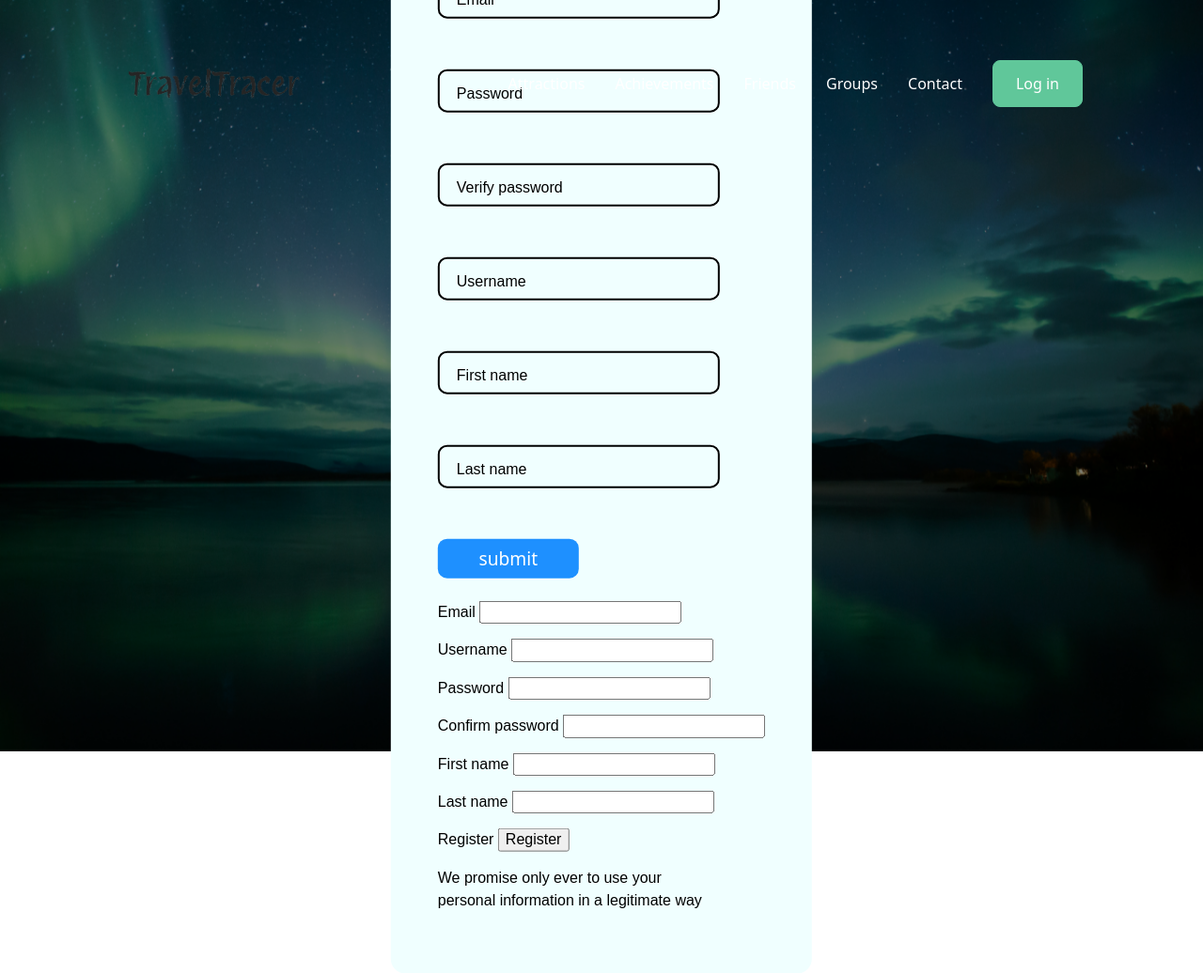
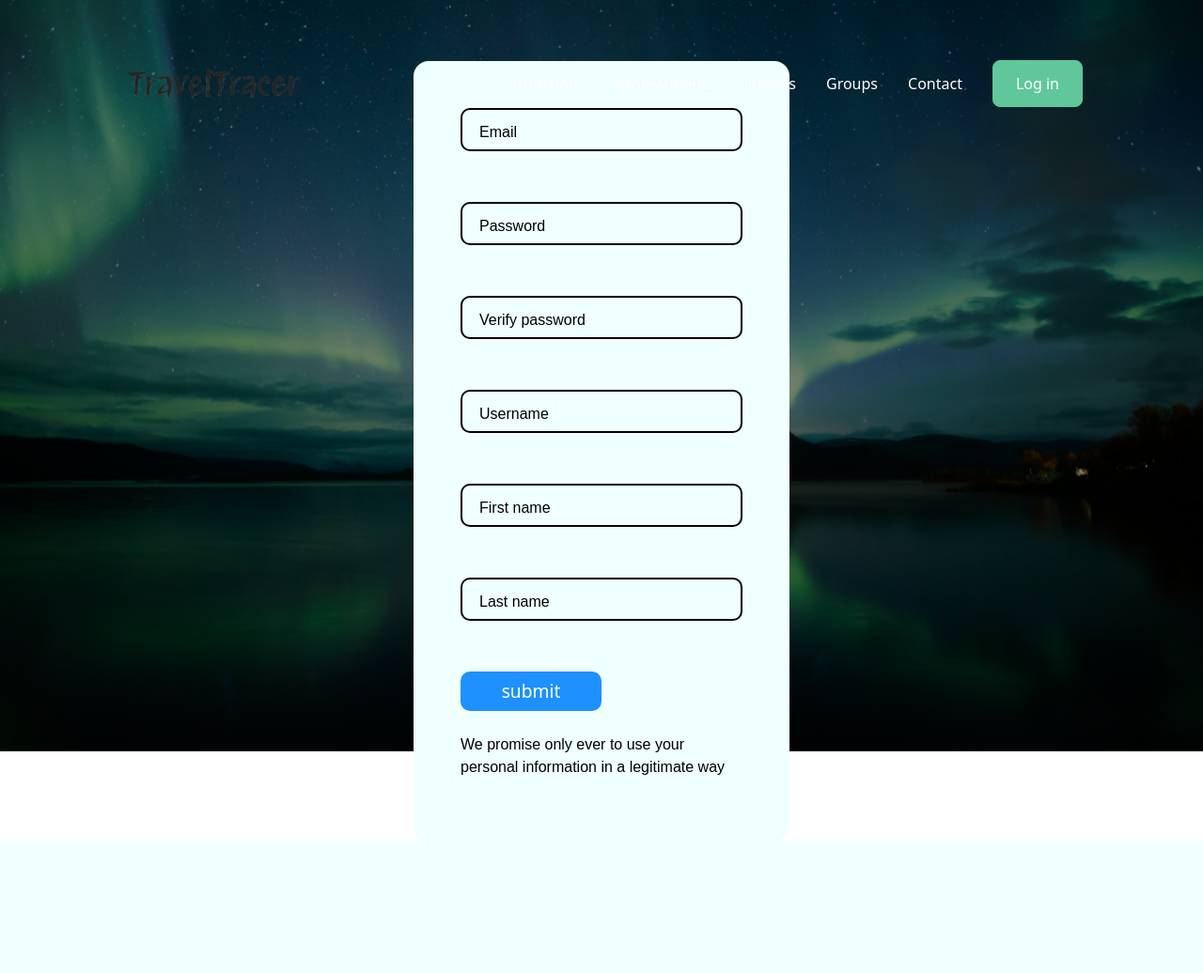
Before and after one commit to Hellestyle/TravelTracer, a Flask app: page /signup in a window 1280 px wide. Shown: the whole page at 94% size. After the commit the page ends 895 px from the top, so only its background shows below. Run offline with Flask 2, Linux system fonts and the light colour scheme; some libraries are stand-ins or nearby versions.

Commit message:
updated register function

```diff
--- a/forms.py
+++ b/forms.py
@@ -12,12 +12,12 @@ class LoginForm(FlaskForm):
 
 
 class RegistrationForm(FlaskForm):
-    email = StringField("Email", validators=[DataRequired(), Length(5, 40), Email()])
-    username = StringField("Username", validators=[DataRequired(), Length(2, 30)])
-    password = PasswordField("Password", validators=[DataRequired(), Length(min=8, message="Minimum 8 characters"), EqualTo("password2", message="Passwords must match.")])
-    password2 = PasswordField('Confirm password', validators=[DataRequired()])
-    first_name = StringField("First name", validators=[InputRequired()])
-    last_name = StringField("Last name", validators=[InputRequired()])
+    email = StringField("Email", validators=[DataRequired(), Length(5, 40), Email(message="Inputs must be in email format")])
+    username = StringField("Username", validators=[DataRequired(), Length(3, 30, message="Minimun 3 characters")])
+    password = PasswordField("Password", validators=[DataRequired(), Length(min=8, message="Minimum 8 characters")])
+    password2 = PasswordField('Confirm password', validators=[DataRequired(), EqualTo("password", message="Passwords must match")])
+    first_name = StringField("First name", validators=[DataRequired()])
+    last_name = StringField("Last name", validators=[DataRequired()])
     submit = SubmitField('Register')
 
     #def validate_email(self, field):
--- a/static/css/signup.css
+++ b/static/css/signup.css
@@ -80,14 +80,14 @@ body {
     font-size: 1em;
 }
 
-.center .inputbox [type="button"] {
+.center .inputbox [type="submit"] {
     width: 50%;
     background: dodgerblue;
     color: #fff;
     border: #fff;
 }
 
-.center .inputbox:hover [type="button"] {
+.center .inputbox:hover [type="submit"] {
     background: linear-gradient(45deg, greenyellow, dodgerblue);
 }
 
--- a/templates/signup.html
+++ b/templates/signup.html
@@ -11,18 +11,20 @@
 
   <div class="center">
     <form class="sign-up-form" action="{{ url_for('sign_up') }}" method="post">
+      <input type="hidden" name="csrf_token" value="{{ csrf_token() }}">
+
       <div class="inputbox">
         <input type="email" required="required" name="email">
         <span>Email</span>
       </div>
 
       <div class="inputbox">
-        <input type="text" required="required" name="password">
+        <input type="password" required="required" name="password">
         <span>Password</span>
       </div>
 
       <div class="inputbox">
-        <input type="text" required="required" name="verify-password">
+        <input type="password" required="required" name="verify_password">
         <span>Verify password</span>
       </div>
 
@@ -32,34 +34,28 @@
       </div>
 
       <div class="inputbox">
-        <input type="text" required="required" name="first-name">
+        <input type="text" required="required" name="first_name">
         <span>First name</span>
       </div>
 
       <div class="inputbox">
-        <input type="text" required="required" name="last-name">
+        <input type="text" required="required" name="last_name">
         <span>Last name</span>
       </div>
 
       <div class="inputbox">
-        <input type="button" value="submit">
+        <input type="submit" value="submit">
       </div>
-    </form>
-    <form method="post" action="{{ url_for('sign_up') }}" enctype="multipart/form-data">
-      {{ registrationForm.csrf_token }}
-      <p>{{ registrationForm.email.label }} {{ registrationForm.email() }}</p>
-      <p>{{ registrationForm.username.label }} {{ registrationForm.username() }}</p>
-      <p>{{ registrationForm.password.label }} {{ registrationForm.password() }}</p>
-      <p>{{ registrationForm.password2.label }} {{ registrationForm.password2() }}</p>
-      <p>{{ registrationForm.first_name.label }} {{ registrationForm.first_name() }}</p>
-      <p>{{ registrationForm.last_name.label }} {{ registrationForm.last_name() }}</p>
-      <p>{{ registrationForm.submit.label }} {{ registrationForm.submit() }}</p>
-
-
     </form>
 
     <p>We promise only ever to use your
       <br>personal information in a legitimate way
     </p>
+
+    <ul>
+      {% for message in get_flashed_messages() %}
+        <li>{{ message }}</li>
+      {% endfor %}
+    </ul>
   </div>
 {% endblock %}
--- a/website.py
+++ b/website.py
@@ -35,10 +35,11 @@ def login():
         if loginForm.validate():
             email = loginForm.email.data
             password = loginForm.password.data
+
             user = User()
             success, message = user.login(email, password)
             if success:
-                return f'{user}'
+                flash("Login successfully!")
                 #return to user profile page
             else:
                 flash(message)
@@ -52,19 +53,32 @@ def login():
 
 @app.route("/signup", methods=["POST", "GET"])
 def sign_up():
-    registrationForm = RegistrationForm()
+    if request.method == "GET":
+        return render_template("signup.html")
 
-    if registrationForm.validate_on_submit():
-        user = User()
-        try:
-            user.registrer(registrationForm.first_name.data,registrationForm.last_name.data,registrationForm.email.data,registrationForm.username.data,registrationForm.password.data)
-        except:
-            return  "<h1>Error</h1>"
-        user.login(registrationForm.email.data,registrationForm.password.data)
-        return f'{user}'
+    else:
+        registrationForm = RegistrationForm(request.form)
 
-    if request.method == "GET":
-        return render_template("signup.html", registrationForm=registrationForm)
+        if registrationForm.valite():
+            email = registrationForm.email.data
+            password = registrationForm.password.data
+            username = registrationForm.username.data
+            firstName = registrationForm.frist_name.data
+            lastName = registrationForm.last_name.data
+
+            user = User()
+            success, message = user.registrer(firstName, lastName, email, username, password)
+            if success:
+                flash("Registration Successful!")
+                return redirect(url_for("login"))
+            else:
+                flash(message)
+                return redirect(url_for("sign_up"))
+        else:
+            for errors in registrationForm.errors.values():
+                for error in errors:
+                    flash(error)
+            return redirect(url_for("sign_up"))
 
 
 if __name__ == "__main__":
```
